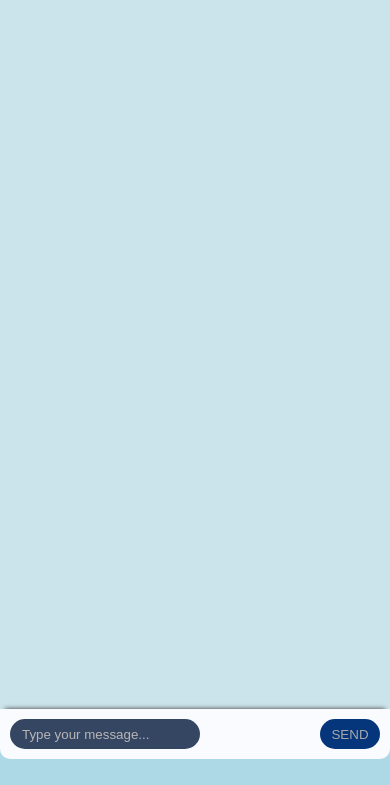
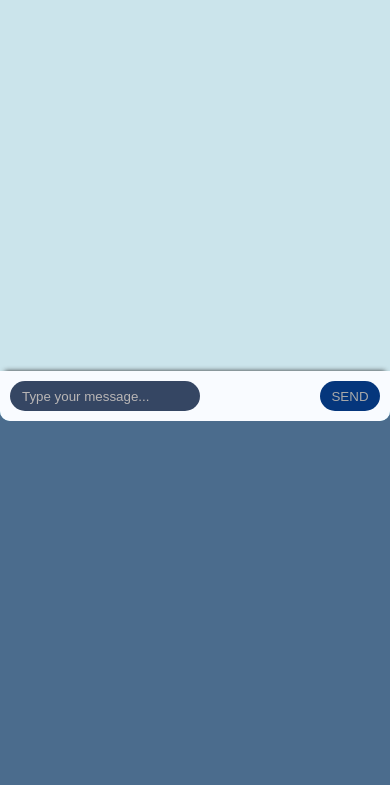
Before and after one commit to subcoder167/JABBER, a plain HTML site: page index.html in a window 390 px wide. Shown: the part 59-844 px from the top of the page. Drawn offline with Linux system fonts and the light colour scheme.

Commit message:
Update style.css

```diff
--- a/style.css
+++ b/style.css
@@ -220,18 +220,3 @@ button:focus{
 button:active{
     transform: scale(1.1);
 }
-
-@media only screen and (max-width: 400px) {
-    body {
-      background-color: lightblue;
-    }
-
-    .chatbot{
-        height: 812px;
-        width: 100%;
-    }
-
-    .chatbody{
-        height: 718px;
-    }
-  }
```
